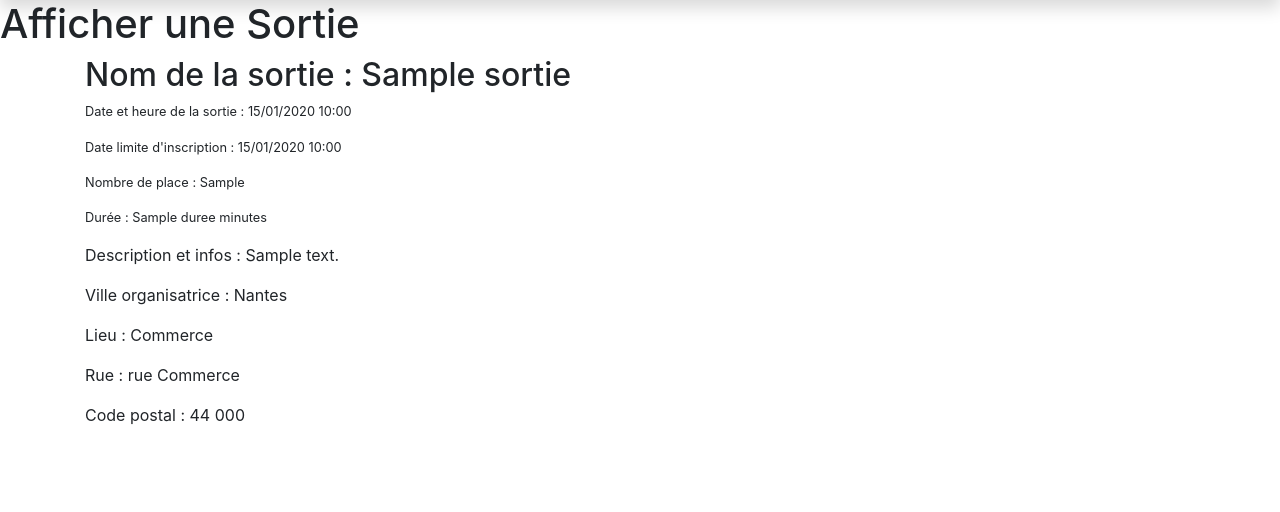
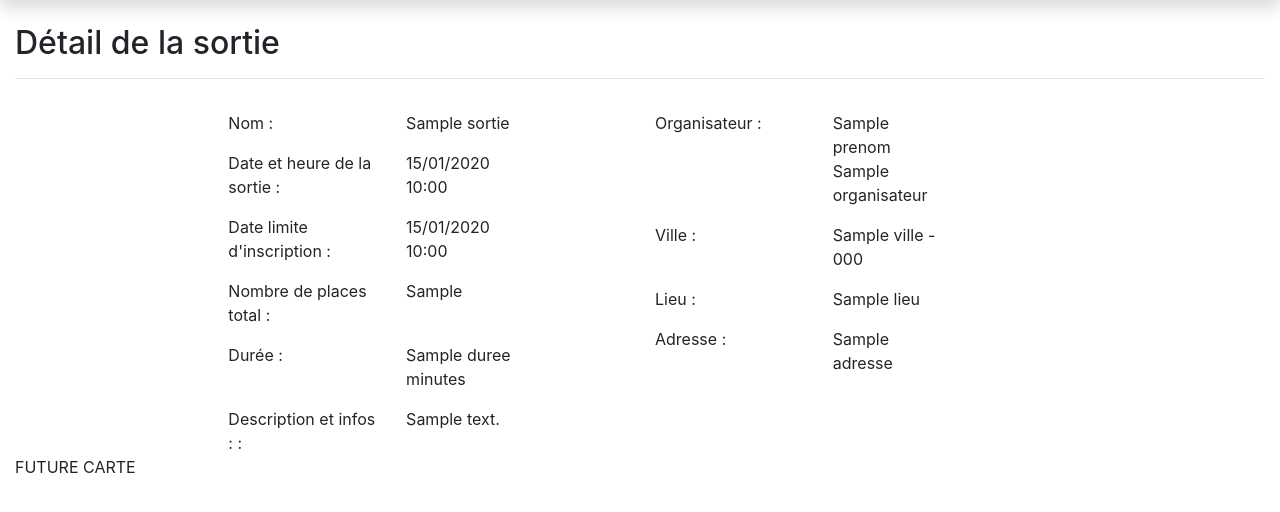
Before and after one commit to alexverdon2018/sortir-com, a Symfony app: template templates/sortie/detail.html.twig in a window 1280 px wide. Shown: the part 54-566 px from the top of the page. Run offline with Twig, Linux system fonts and the light colour scheme; the template is opened without the code that fills it: most values are stand-ins (such as "Sample title", 1, 10 or a date in 2020); some libraries are stand-ins or nearby versions.

Commit message:
twig sortie/detail

```diff
--- a/src/Controller/AdministrationController.php
+++ b/src/Controller/AdministrationController.php
@@ -5,15 +5,17 @@ namespace App\Controller;
 use Symfony\Bundle\FrameworkBundle\Controller\AbstractController;
 use Symfony\Component\Routing\Annotation\Route;
 
+
 class AdministrationController extends AbstractController
 {
     /**
-     * @Route("/administration", name="administration")
+     * @Route("/admin", name="admin")
      */
-    public function index()
+    public function admin()
     {
         return $this->render('administration/index.html.twig', [
             'controller_name' => 'AdministrationController',
         ]);
     }
+
 }
--- a/templates/includes/navbar.html.twig
+++ b/templates/includes/navbar.html.twig
@@ -7,7 +7,7 @@
     </div>
     <div>
         {% if is_granted('ROLE_ADMIN') %}
-            <a class="btn btn-secondary" href="{{ path('administration') }}">Admin</a>
+            <a class="btn btn-secondary" href="{{ path('admin') }}">Admin</a>
         {% endif %}
         {% if is_granted('ROLE_USER') %}
             <a class="btn btn-success" href="{{ path('profil_detail', {'id':app.user.id}) }}">Mon Profil</a>
--- a/templates/sortie/detail.html.twig
+++ b/templates/sortie/detail.html.twig
@@ -1,22 +1,67 @@
 {% extends 'base.html.twig' %}
 
-{% block title %}Détail de la Sortie | {{ parent() }}{% endblock %}
+{% block title %}{{ parent() }} | Détail sortie{% endblock %}
 
 {% block body %}
-    <h1>Afficher une Sortie</h1>
-    {# afficher les données de la sortie #}
-    <div class="container">
-        <h2>Nom de la sortie : {{ sortie.nom }}</h2>
-        <p class="small">Date et heure de la sortie : {{ sortie.dateHeureDebut | date('d/m/Y H:i') }}</p>
-        <p class="small">Date limite d'inscription : {{ sortie.dateLimiteInscription | date('d/m/Y H:i') }}</p>
-        <p class="small">Nombre de place : {{ sortie.nbInscriptionMax}}</p>
-        <p class="small">Durée :  {{ sortie.duree }} minutes</p>
-        <p class=""small">Description et infos : {{ sortie.commentaire | raw }}</p>
 
-        <p class=""small">Ville organisatrice : Nantes</p>
-        <p class=""small">Lieu : Commerce</p>
-        <p class=""small">Rue : rue Commerce</p>
-        <p class=""small">Code postal : 44 000</p>
+    <div class="container-fluid pt-4">
+        <div class="row">
+            <div class="col">
+                <h2>Détail de la sortie</h2>
+                <hr>
+            </div>
+        </div>
+        <div class="row justify-content-center">
+            <div class="col-12 col-lg-4">
+                <div class="row mt-3">
+                    <div class="col-5">Nom :</div>
+                    <div class="col-4">{{ sortie.nom }}</div>
+                </div>
+                <div class="row mt-3">
+                    <div class="col-5">Date et heure de la sortie :</div>
+                    <div class="col-4">{{ sortie.dateHeureDebut | date('d/m/Y H:i') }}</div>
+                </div>
+                <div class="row mt-3">
+                    <div class="col-5">Date limite d'inscription :</div>
+                    <div class="col-4">{{ sortie.dateLimiteInscription | date('d/m/Y H:i') }}</div>
+                </div>
+                <div class="row mt-3">
+                    <div class="col-5">Nombre de places total :</div>
+                    <div class="col-4">{{ sortie.nbInscriptionMax }}</div>
+                </div>
+                <div class="row mt-3">
+                    <div class="col-5">Durée :</div>
+                    <div class="col-4">{{ sortie.duree }} minutes</div>
+                </div>
+                <div class="row mt-3">
+                    <div class="col-5">Description et infos : :</div>
+                    <div class="col-4">{{ sortie.commentaire }}</div>
+                </div>
+            </div>
+            <div class="col-12 col-lg-4">
+                <div class="row mt-3">
+                    <div class="col-5">Organisateur :</div>
+                    <div class="col-4">{{ sortie.organisateur.prenom }} {{ sortie.organisateur.nom }}</div>
+                </div>
+                <div class="row mt-3">
+                    <div class="col-5">Ville :</div>
+                    <div class="col-4">{{ sortie.lieu.ville.nom }} - {{ sortie.lieu.ville.codePostal }}</div>
+                </div>
+                <div class="row mt-3">
+                    <div class="col-5">Lieu :</div>
+                    <div class="col-4">{{ sortie.lieu.nom }}</div>
+                </div>
+                <div class="row mt-3">
+                    <div class="col-5">Adresse :</div>
+                    <div class="col-4">{{ sortie.lieu.adresse }}</div>
+                </div>
+            </div>
+        </div>
+        <div class="row">
+            <div class="col">
+                FUTURE CARTE
+            </div>
+        </div>
     </div>
 
 {% endblock %}
```
Also changed, not shown: 1 other file.
